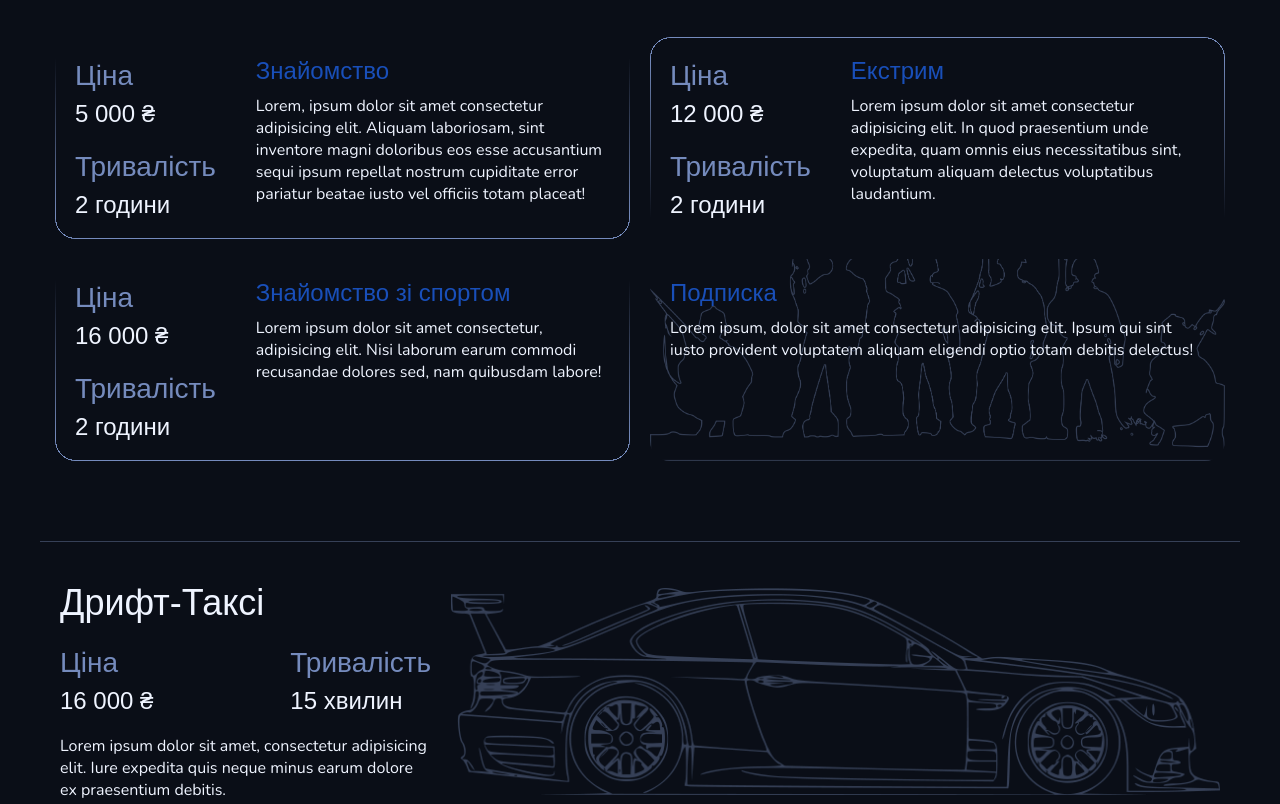
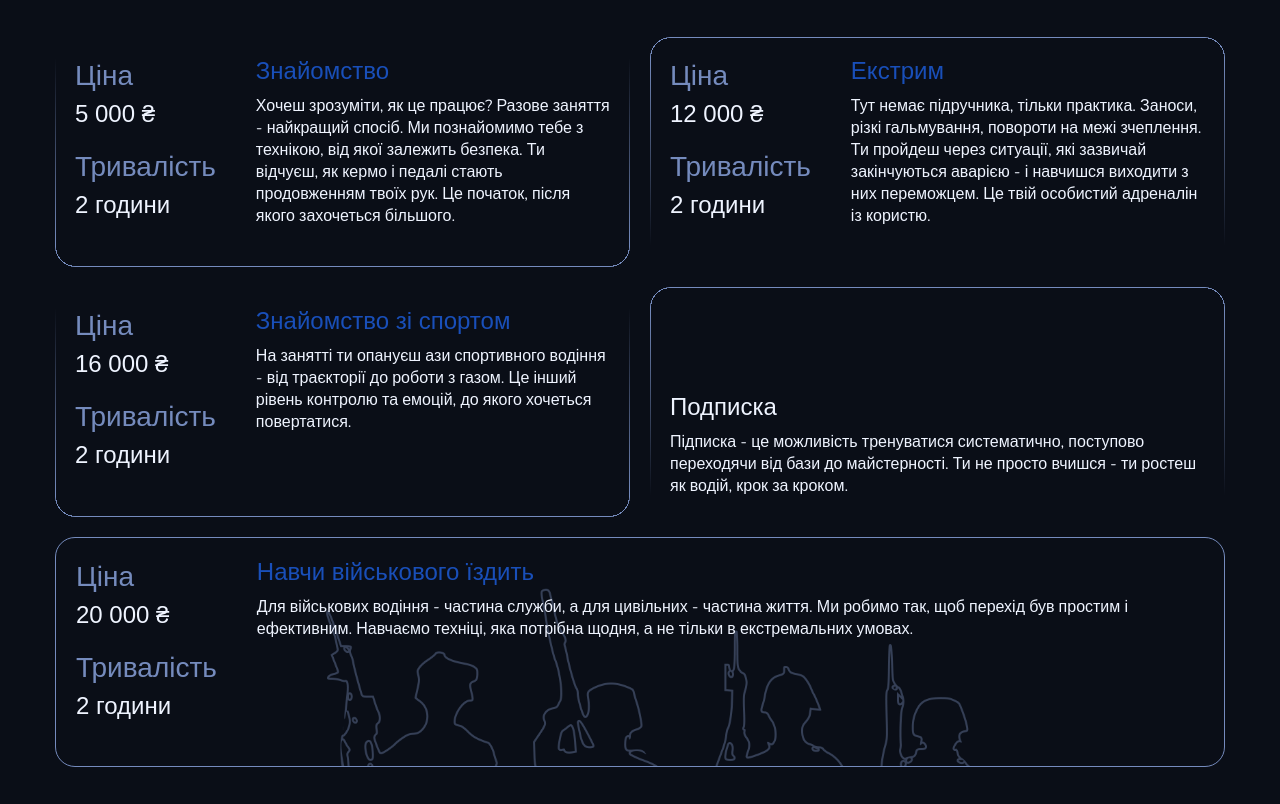
Before and after one commit to kot1kova/driving-institute.github.io, a plain HTML site: page the-one.html in a window 1280 px wide. Shown: the part 736-1540 px from the top of the page. Drawn offline with nearby package versions, Linux system fonts and the light colour scheme; a web font is replaced by a local one.

Commit message:
добавила текст на странице the-one, сделала доб блок для военных и подписка

```diff
--- a/assets/js/app.js
+++ b/assets/js/app.js
@@ -8,8 +8,8 @@ sections.forEach(section => {
     duration: 0.7,
     scrollTrigger: {
       trigger: section,
-      start: 'top 80%',
-      end: 'bottom 60%',
+      start: 'top 88%',
+      end: 'bottom bottom',
       toggleActions: 'play none none none',
       // markers: true,
     },
--- a/assets/style/_the-one.scss
+++ b/assets/style/_the-one.scss
@@ -89,6 +89,7 @@
 			background-repeat: $gr-bot-rep;
 			border-radius: $br-20;
 			background-color: $black;
+			min-height: 230px;
 		}
 		&__item:nth-child(1) {
 			background-image: $gr-bot-color;
@@ -100,10 +101,26 @@
 			background-image: $gr-bot-color;
 		}
 		&__item:nth-child(4) {
+			// background-color: $dark-blue;
+			background-image: $gr-top-color;
+
+			.one__content {
+				// text-align: right;
+				margin-top: auto;
+			}
+			.h3-title {
+				color: $white;
+			}
+		}
+		&__item:nth-child(5) {
+			grid-column: 1/3;
 			background-image: url(../img/one-time/military-img.png);
-			background-position: bottom;
+			background-position: 0 50px;
 			background-size: cover;
-			// background-image: $gr-top-color;
+			border: 1px solid $light-blue;
+			// .one__content {
+			// 	margin-top: auto;
+			// }
 		}
 		&__info .one__box:last-child {
 			margin-top: 20px;
--- a/the-one.html
+++ b/the-one.html
@@ -60,10 +60,7 @@
 						</div>
 						<div class="one__content">
 							<h3 class="h3-title">Знайомство</h3>
-							<p class="text">Lorem, ipsum dolor sit amet consectetur adipisicing elit. Aliquam laboriosam, sint
-								inventore
-								magni doloribus eos esse accusantium sequi ipsum repellat nostrum cupiditate error pariatur beatae iusto
-								vel officiis totam placeat!</p>
+							<p class="text">Хочеш зрозуміти, як це працює? Разове заняття - найкращий спосіб. Ми познайомимо тебе з технікою, від якої залежить безпека. Ти відчуєш, як кермо і педалі стають продовженням твоїх рук. Це початок, після якого захочеться більшого.</p>
 						</div>
 					</div>
 					<div class="one__item">
@@ -81,8 +78,7 @@
 						</div>
 						<div class="one__content">
 							<h3 class="h3-title">Екстрим</h3>
-							<p class="text">Lorem ipsum dolor sit amet consectetur adipisicing elit. In quod praesentium unde
-								expedita, quam omnis eius necessitatibus sint, voluptatum aliquam delectus voluptatibus laudantium.</p>
+							<p class="text">Тут немає підручника, тільки практика. Заноси, різкі гальмування, повороти на межі зчеплення. Ти пройдеш через ситуації, які зазвичай закінчуються аварією - і навчишся виходити з них переможцем. Це твій особистий адреналін із користю.</p>
 						</div>
 					</div>
 					<div class="one__item">
@@ -98,8 +94,7 @@
 						</div>
 						<div class="one__content">
 							<h3 class="h3-title">Знайомство зі спортом</h3>
-							<p class="text">Lorem ipsum dolor sit amet consectetur, adipisicing elit. Nisi laborum earum commodi
-								recusandae dolores sed, nam quibusdam labore!</p>
+							<p class="text">На занятті ти опануєш ази спортивного водіння - від траєкторії до роботи з газом. Це інший рівень контролю та емоцій, до якого хочеться повертатися.</p>
 						</div>
 					</div>
 					<div class="one__item">
@@ -115,13 +110,29 @@
 						</div> -->
 						<div class="one__content">
 							<h3 class="h3-title">Подписка</h3>
-							<p class="text">Lorem ipsum, dolor sit amet consectetur adipisicing elit. Ipsum qui sint iusto provident
-								voluptatem aliquam eligendi optio totam debitis delectus!</p>
+							<p class="text">Підписка - це можливість тренуватися систематично, поступово переходячи від бази до майстерності. Ти не просто вчишся - ти ростеш як водій, крок за кроком.</p>
+						</div>
+					</div>
+					<div class="one__item">
+						<div class="one__info">
+							<div class="one__box">
+								<p class="one__subtitle">Ціна</p>
+								<p class="one__numb h3-title">20 000 ₴</p>
+							</div>
+							<div class="one__box">
+								<p class="one__subtitle">Тривалість</p>
+								<p class="one__numb h3-title">2 години</p>
+							</div>
+						</div>
+						<div class="one__content">
+							<h3 class="h3-title">Навчи військового їздить</h3>
+							<p class="text">Для військових водіння - частина служби, а для цивільних - частина життя. Ми робимо так, щоб перехід був простим і ефективним. Навчаємо техніці, яка потрібна щодня, а не тільки в екстремальних умовах.</p>
 						</div>
 					</div>
 				</div>
 			</div>
 		</section>
+
 		<section class="taxi">
 			<div class="taxi__inner container">
 				<div class="taxi__wrapper">
```
Also changed, not shown: assets/style/main.css, 1 other file.
